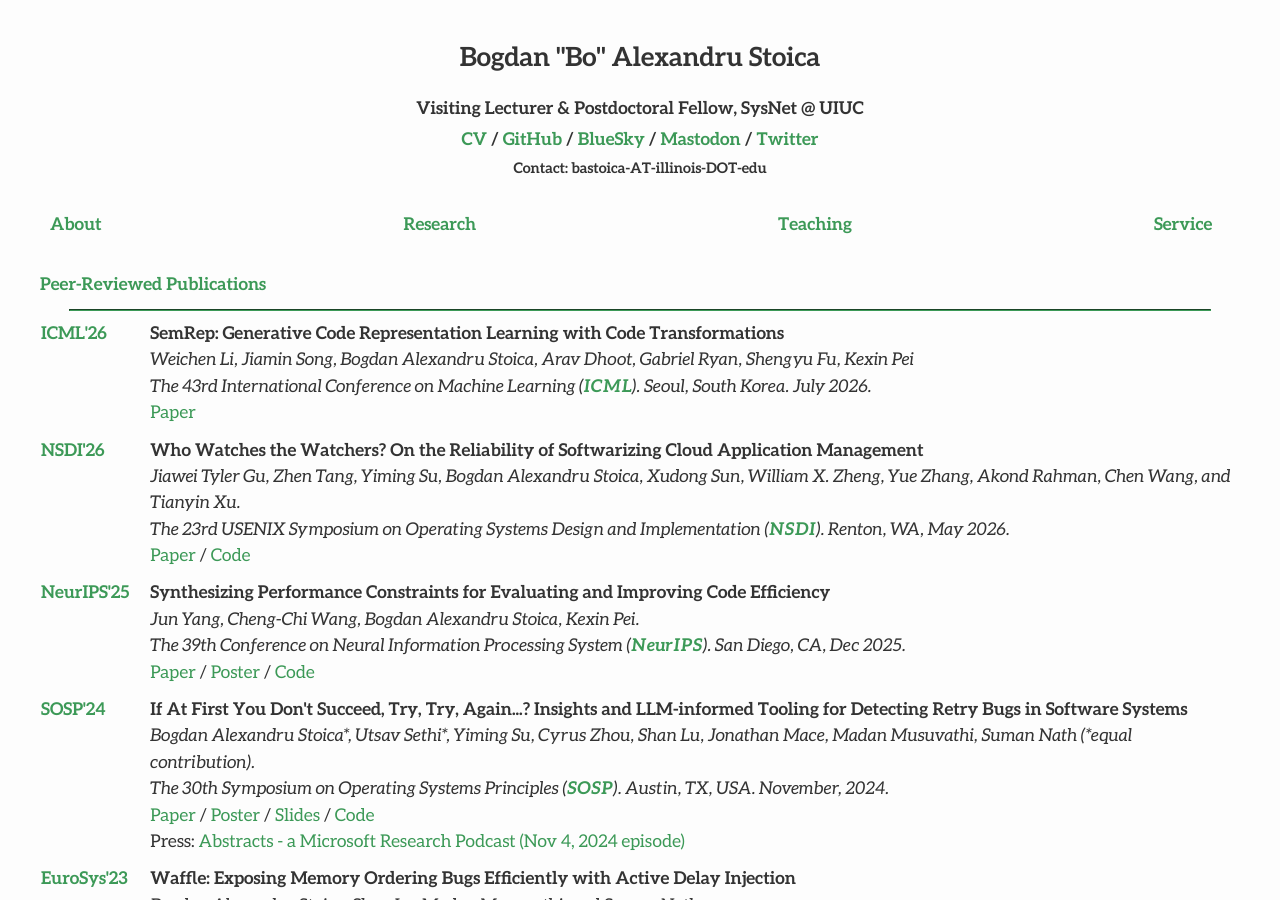
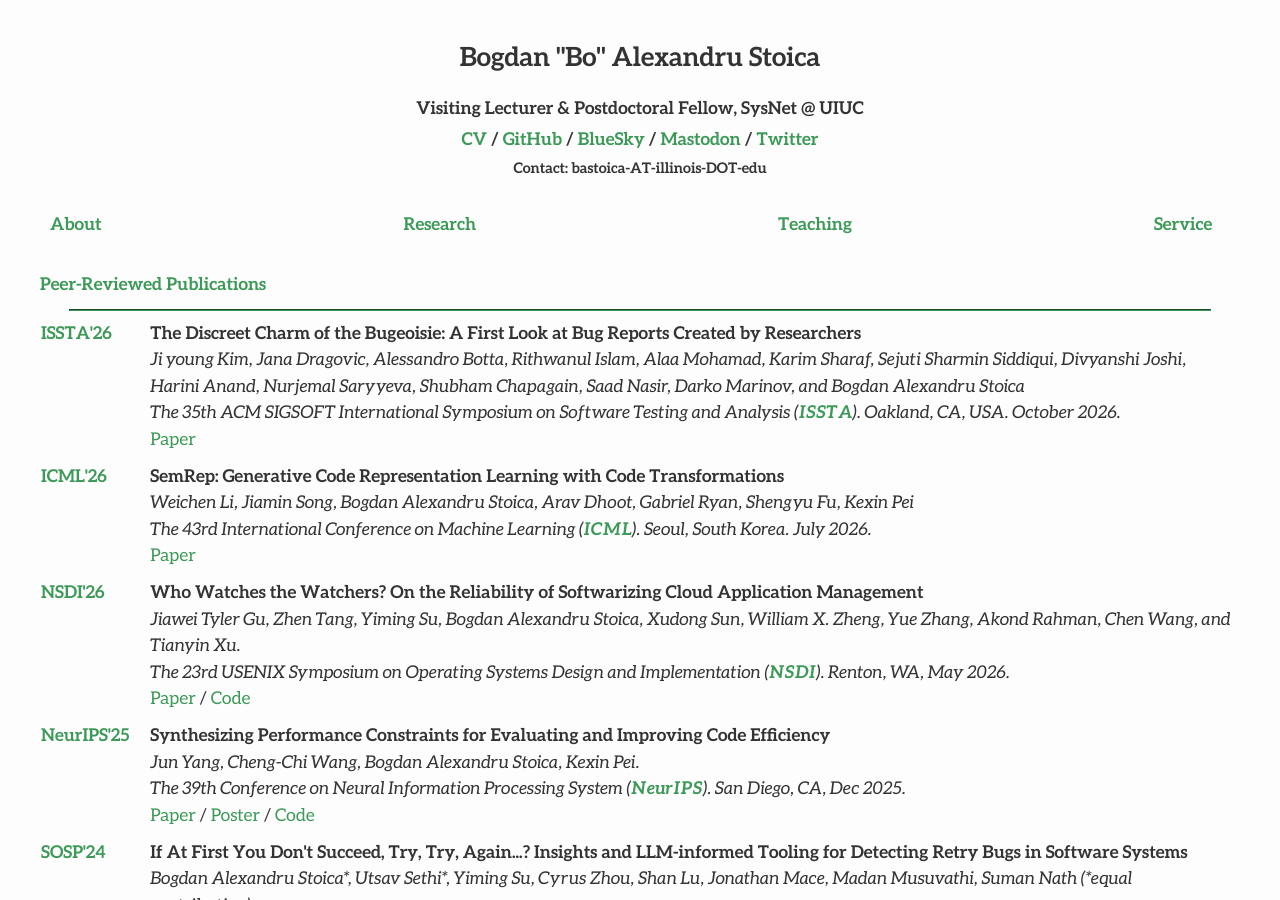
Before and after one commit to bastoica/bastoica.github.io, a Jekyll site: the page built from research.md, in a window 1280 px wide and 900 px high. Built offline with Jekyll 4.4.1, drawn with Linux system fonts in a browser that asks for light colours; nearby versions of some CDN libraries.

Commit message:
update list of papers

```diff
--- a/research.md
+++ b/research.md
@@ -16,6 +16,15 @@ published: true
 <hr class="news-style" style="width: 95%; ">
 
 <table id="papersTable" style="border-collapse: collapse;">
+  <tr>
+    <td class="table-left-column-with-text-color"><b>ISSTA'26</b></td>
+    <td class="table-right-column">
+	  <b>The Discreet Charm of the Bugeoisie: A First Look at Bug Reports Created by Researchers</b><br>
+	  <i>Ji young Kim, Jana Dragovic, Alessandro Botta, Rithwanul Islam, Alaa Mohamad, Karim Sharaf, Sejuti Sharmin Siddiqui, Divyanshi Joshi, Harini Anand, Nurjemal Saryyeva, Shubham Chapagain, Saad Nasir, Darko Marinov, and Bogdan Alexandru Stoica</i><br>
+	  <i>The 35th ACM SIGSOFT International Symposium on Software Testing and Analysis (<a class="useful-links" href="https://conf.researchr.org/home/issta-2026" target="_blank"><b>ISSTA</b></a>). Oakland, CA, USA. October 2026.</i><br>
+	  <a class="useful-links" href="/files/papers/2026_issta_bugeoisie.pdf" target="_blank">Paper</a><br>
+	</td>
+  </tr>
   <tr>
     <td class="table-left-column-with-text-color"><b>ICML'26</b></td>
     <td class="table-right-column">
```
